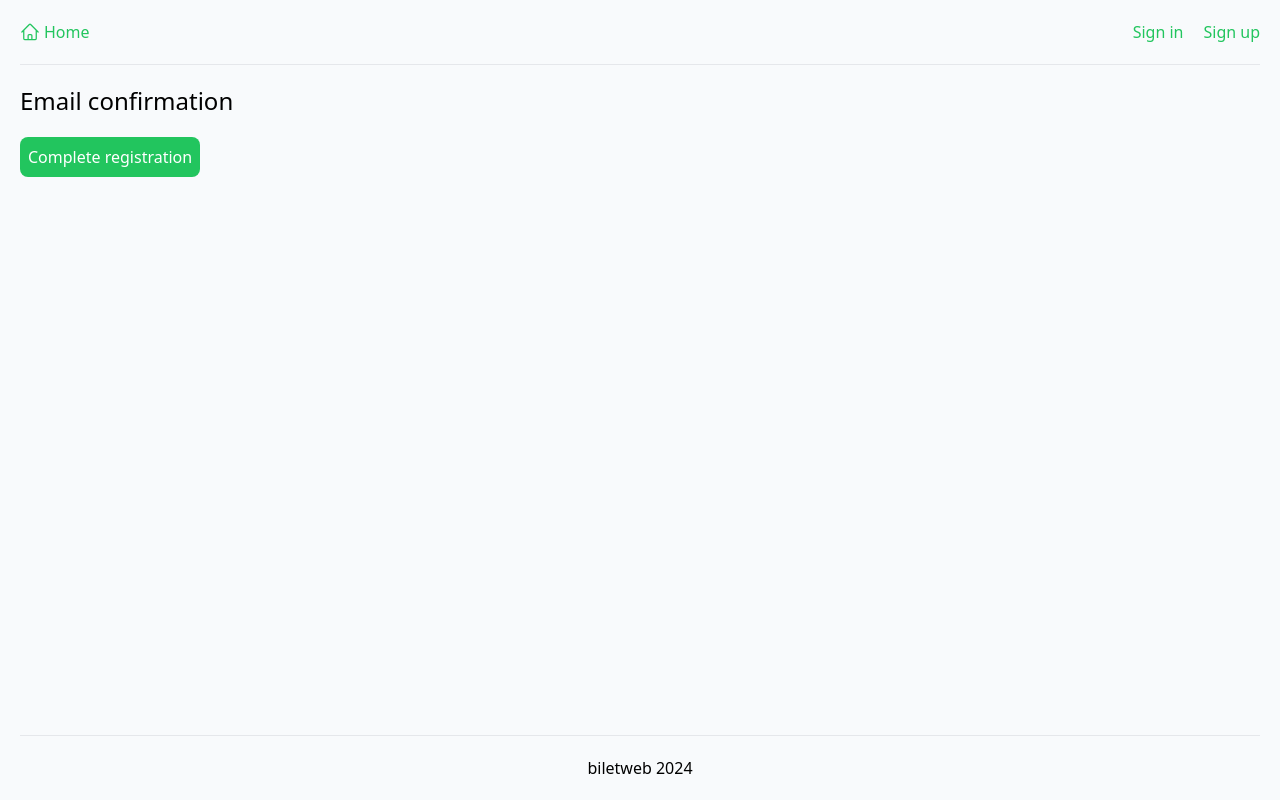
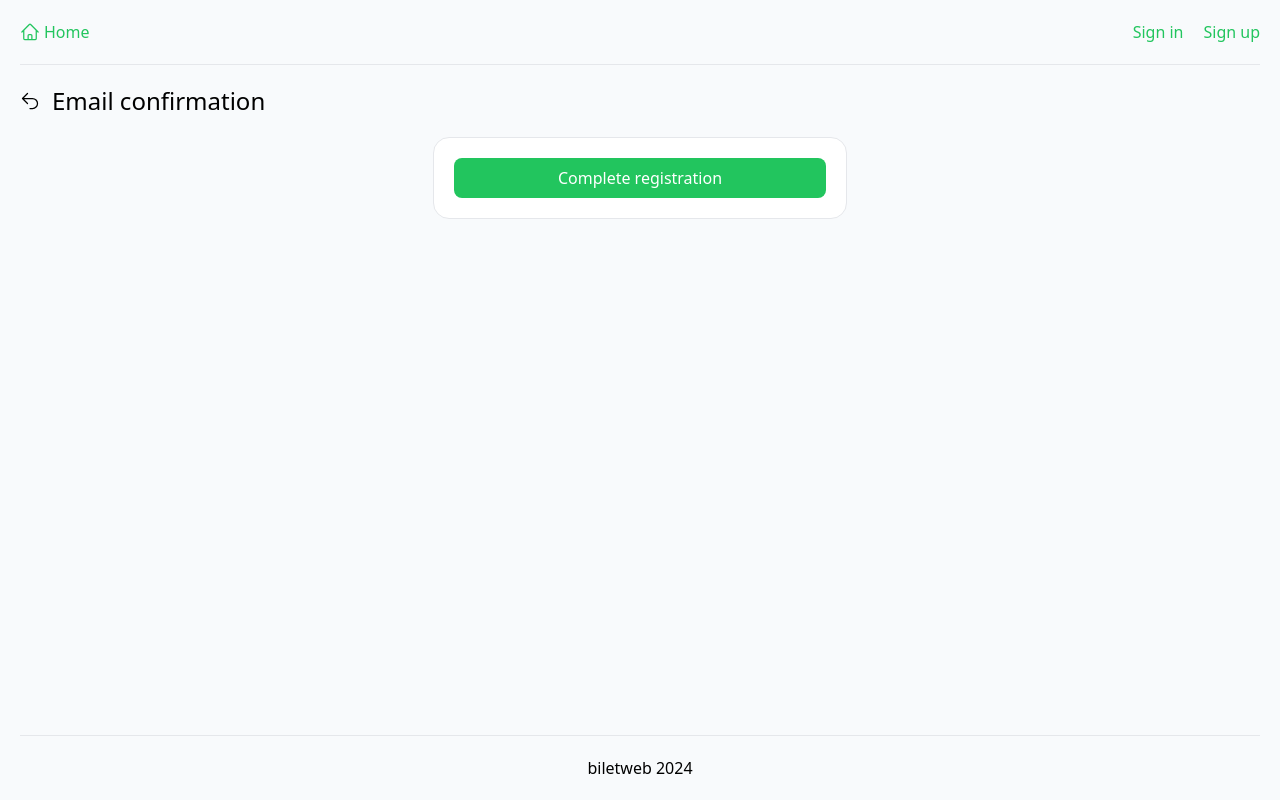
Before and after one commit to biletweb/jwt-vue-frontend, a Vue app: page /auth/email/confirm/1/1 in a window 1280 px wide. Built offline with nearby package versions, Linux system fonts and the light colour scheme.

Commit message:
Updated design and logic for email confirmation when registering a user

```diff
--- a/src/views/Auth/EmailConfirm.vue
+++ b/src/views/Auth/EmailConfirm.vue
@@ -1,46 +1,98 @@
 <template>
-  <div>
+  <div class="flex items-center">
+    <router-link :to="{ name: 'signin' }">
+      <svg
+        xmlns="http://www.w3.org/2000/svg"
+        fill="none"
+        viewBox="0 0 24 24"
+        stroke-width="1.5"
+        stroke="currentColor"
+        class="mr-3 h-5 w-5"
+      >
+        <path
+          stroke-linecap="round"
+          stroke-linejoin="round"
+          d="M9 15 3 9m0 0 6-6M3 9h12a6 6 0 0 1 0 12h-3"
+        />
+      </svg>
+    </router-link>
+
     <span class="text-2xl">Email confirmation</span>
   </div>
 
-  <button
-    @click="confirmEmail(token, user)"
-    class="mt-5 rounded-lg bg-green-500 p-2 text-white hover:bg-green-600"
-  >
-    Complete registration
-  </button>
+  <div class="mt-5 flex justify-center">
+    <div class="w-4/12 rounded-2xl border bg-white p-5">
+      <div class="flex flex-col gap-5">
+        <div
+          v-if="successResponse"
+          class="mb-5 rounded-r-lg border-l-4 border-green-500 bg-green-100 p-5 text-green-700"
+        >
+          {{ successResponse }}
+        </div>
+        <div
+          v-if="errorResponse"
+          class="mb-5 rounded-r-lg border-l-4 border-red-500 bg-red-100 p-5 text-red-700"
+        >
+          {{ errorResponse }}
+        </div>
+
+        <div v-if="loader" class="flex justify-center">
+          <AppLoader />
+        </div>
+
+        <button
+          v-else
+          :disabled="successResponse !== ''"
+          @click="confirmEmail(token, user)"
+          class="rounded-lg bg-green-500 p-2 text-white hover:bg-green-600"
+        >
+          Complete registration
+        </button>
+      </div>
+    </div>
+  </div>
 </template>
 
 <script setup>
-import { useRoute, useRouter } from 'vue-router'
+import { useRoute } from 'vue-router'
+import { ref } from 'vue'
 import api from '@/axios/api'
+import AppLoader from '@/components/AppLoader.vue'
 
 const route = useRoute()
-const router = useRouter()
-
 const token = route.params.token
 const user = route.params.user
+const successResponse = ref('')
+const errorResponse = ref('')
+const loader = ref(false)
 
 async function confirmEmail($token, $user) {
   try {
-    await api.get(`/auth/email/confirm/${$token}/${$user}`)
-    alert('Email confirmed')
-    router.push({ name: 'users.index' })
+    loader.value = true
+    successResponse.value = ''
+    errorResponse.value = ''
+    const response = await api.post(`/auth/email/confirm`, {
+      token: $token,
+      user: $user
+    })
+    successResponse.value = response.data.message
   } catch (error) {
     switch (error.response.data.error.message) {
-      case 'Invalid email verification token':
-        console.log('Invalid email verification token')
-        alert('Invalid email verification token')
+      case 'Invalid token':
+        console.log('Invalid token')
+        errorResponse.value = 'Invalid token'
         break
       case 'User not found':
         console.log('User not found')
-        alert('User not found')
+        errorResponse.value = 'User not found'
         break
       default:
         console.log('Something went wrong')
-        alert('Something went wrong')
+        errorResponse.value = 'Something went wrong'
         break
     }
+  } finally {
+    loader.value = false
   }
 }
 </script>
```
